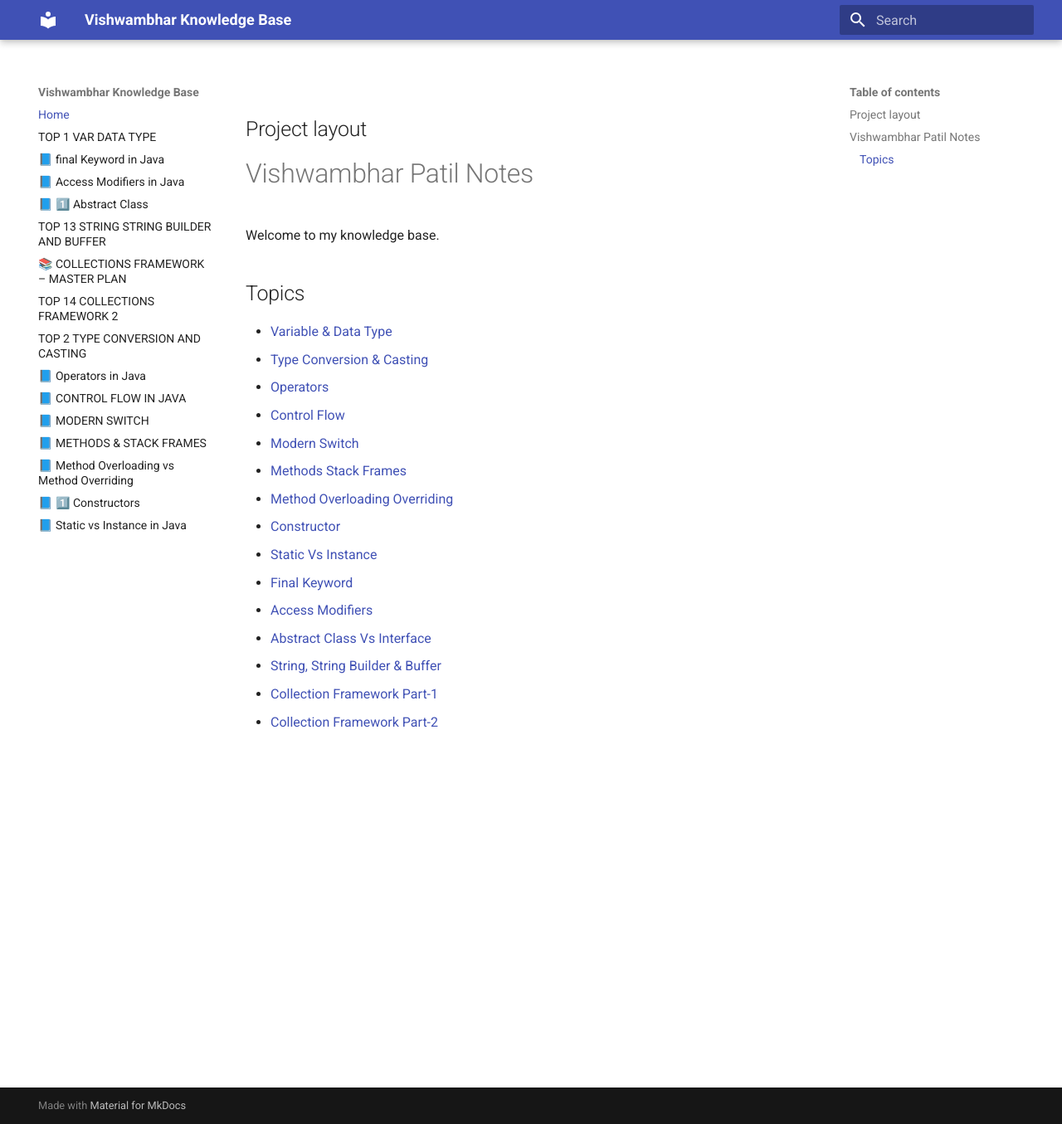
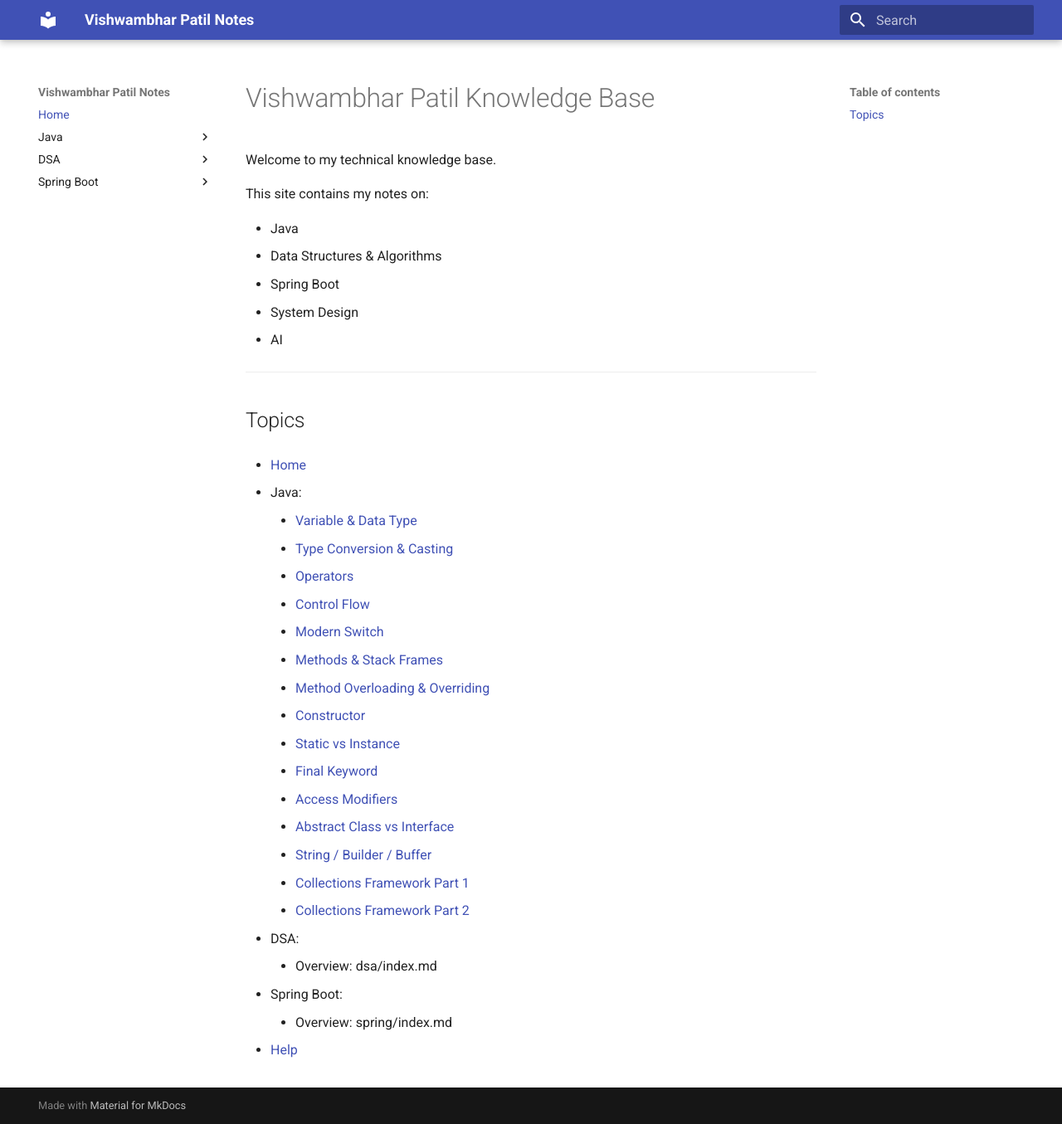
Before and after one commit to vishuavi777-eng/java-notes, an MkDocs documentation site: the page built from docs/index.md, in a window 1280 px wide and 1355 px high. Shown: the whole window at 83% size. Built offline with MkDocs 1.6.1 and Material for MkDocs 9.7.7, drawn with Linux system fonts in a browser that asks for light colours.

Commit message:
add navigation and index

```diff
--- a/docs/index.md
+++ b/docs/index.md
@@ -1,23 +1,42 @@
-## Project layout
+# Vishwambhar Patil Knowledge Base
 
-# Vishwambhar Patil Notes
+Welcome to my technical knowledge base.
 
-Welcome to my knowledge base.
+This site contains my notes on:
+
+- Java
+- Data Structures & Algorithms
+- Spring Boot
+- System Design
+- AI
+
+---
 
 ## Topics
 
-- [Variable & Data Type](TOP-1 VAR_DATA_TYPE.md)
-- [Type Conversion & Casting](TOP-2 TYPE_CONVERSION_AND_CASTING.md)
-- [Operators](TOP-3 OPERATORS.md)
-- [Control Flow](TOP-4 CONTROL_FLOW.md)
-- [Modern Switch](TOP-5 MODERN_SWITCH.md)
-- [Methods Stack Frames](TOP-6 METHODS_STACK_FRAMES.md)
-- [Method Overloading Overriding](TOP-7 METHOD_OVERLOADING_OVERRIDING.md)
-- [Constructor](TOP-8 CONSTRUCTOR.md)
-- [Static Vs Instance](TOP-9 STATIC_VS_INSTANCE.md)
-- [Final Keyword](TOP-10 FINAL_KEYWORD.md)
-- [Access Modifiers](TOP-11 ACCESS_MODIFIERS.md)
-- [Abstract Class Vs Interface](TOP-12 ABSTRACT_CLASS_VS_INTERFACE.md)
-- [String, String Builder & Buffer](TOP-13 STRING_STRING_BUILDER_AND_BUFFER.md)
-- [Collection Framework Part-1](TOP-14 COLLECTIONS_FRAMEWORK_1.md)
-- [Collection Framework Part-2](TOP-14 COLLECTIONS_FRAMEWORK_2.md)
+- [Home](index.md)
+
+  - Java:
+      - [Variable & Data Type](java/TOP-1 VAR_DATA_TYPE.md)
+      - [Type Conversion & Casting](java/TOP-2 TYPE_CONVERSION_AND_CASTING.md)
+      - [Operators](java/TOP-3 OPERATORS.md)
+      - [Control Flow](java/TOP-4 CONTROL_FLOW.md)
+      - [Modern Switch](java/TOP-5 MODERN_SWITCH.md)
+      - [Methods & Stack Frames](java/TOP-6 METHODS_STACK_FRAMES.md)
+      - [Method Overloading & Overriding](java/TOP-7 METHOD_OVERLOADING_OVERRIDING.md)
+      - [Constructor](java/TOP-8 CONSTRUCTOR.md)
+      - [Static vs Instance](java/TOP-9 STATIC_VS_INSTANCE.md)
+      - [Final Keyword](java/TOP-10 FINAL_KEYWORD.md)
+      - [Access Modifiers](java/TOP-11 ACCESS_MODIFIERS.md)
+      - [Abstract Class vs Interface](java/TOP-12 ABSTRACT_CLASS_VS_INTERFACE.md)
+      - [String / Builder / Buffer](java/TOP-13 STRING_STRING_BUILDER_AND_BUFFER.md)
+      - [Collections Framework Part 1](java/TOP-14 COLLECTIONS_FRAMEWORK_1.md)
+      - [Collections Framework Part 2](java/TOP-15 COLLECTIONS_FRAMEWORK_2.md)
+
+  - DSA:
+      - Overview: dsa/index.md
+
+  - Spring Boot:
+      - Overview: spring/index.md
+
+- [Help](help.md)
--- a/mkdocs.yml
+++ b/mkdocs.yml
@@ -1,4 +1,32 @@
-site_name: Vishwambhar Knowledge Base
+site_name: Vishwambhar Patil Notes
+site_description: Personal Knowledge Base for Java, DSA, Spring Boot, and System Design
+site_author: Vishwambhar Patil
 
 theme:
   name: material
+
+nav:
+  - Home: index.md
+
+  - Java:
+      - Variable & Data Type: java/TOP-1 VAR_DATA_TYPE.md
+      - Type Conversion & Casting: java/TOP-2 TYPE_CONVERSION_AND_CASTING.md
+      - Operators: java/TOP-3 OPERATORS.md
+      - Control Flow: java/TOP-4 CONTROL_FLOW.md
+      - Modern Switch: java/TOP-5 MODERN_SWITCH.md
+      - Methods & Stack Frames: java/TOP-6 METHODS_STACK_FRAMES.md
+      - Method Overloading & Overriding: java/TOP-7 METHOD_OVERLOADING_OVERRIDING.md
+      - Constructor: java/TOP-8 CONSTRUCTOR.md
+      - Static vs Instance: java/TOP-9 STATIC_VS_INSTANCE.md
+      - Final Keyword: java/TOP-10 FINAL_KEYWORD.md
+      - Access Modifiers: java/TOP-11 ACCESS_MODIFIERS.md
+      - Abstract Class vs Interface: java/TOP-12 ABSTRACT_CLASS_VS_INTERFACE.md
+      - String / Builder / Buffer: java/TOP-13 STRING_STRING_BUILDER_AND_BUFFER.md
+      - Collections Framework Part 1: java/TOP-14 COLLECTIONS_FRAMEWORK_1.md
+      - Collections Framework Part 2: java/TOP-15 COLLECTIONS_FRAMEWORK_2.md
+
+  - DSA:
+      - Overview: dsa/index.md
+
+  - Spring Boot:
+      - Overview: spring/index.md
```
Also changed, not shown: docs/dsa/index.md (added), docs/help.md (renamed from help.md), docs/java/TOP-1 VAR_DATA_TYPE.md (renamed from docs/TOP-1 VAR_DATA_TYPE.md), docs/java/TOP-10 FINAL_KEYWORD.md (renamed from docs/TOP-10 FINAL_KEYWORD.md), docs/java/TOP-11 ACCESS_MODIFIERS.md (renamed from docs/TOP-11 ACCESS_MODIFIERS.md), docs/java/TOP-12 ABSTRACT_CLASS_VS_INTERFACE.md (renamed from docs/TOP-12 ABSTRACT_CLASS_VS_INTERFACE.md), docs/java/TOP-13 STRING_STRING_BUILDER_AND_BUFFER.md (renamed from docs/TOP-13 STRING_STRING_BUILDER_AND_BUFFER.md), docs/java/TOP-14 COLLECTIONS_FRAMEWORK_1.md (renamed from docs/TOP-14 COLLECTIONS_FRAMEWORK_1.md), docs/java/TOP-14 COLLECTIONS_FRAMEWORK_2.md (renamed from docs/TOP-14 COLLECTIONS_FRAMEWORK_2.md), docs/java/TOP-2 TYPE_CONVERSION_AND_CASTING.md (renamed from docs/TOP-2 TYPE_CONVERSION_AND_CASTING.md), docs/java/TOP-3 OPERATORS.md (renamed from docs/TOP-3 OPERATORS.md), docs/java/TOP-4 CONTROL_FLOW.md (renamed from docs/TOP-4 CONTROL_FLOW.md), docs/java/TOP-5 MODERN_SWITCH.md (renamed from docs/TOP-5 MODERN_SWITCH.md), docs/java/TOP-6 METHODS_STACK_FRAMES.md (renamed from docs/TOP-6 METHODS_STACK_FRAMES.md), 4 more files.
